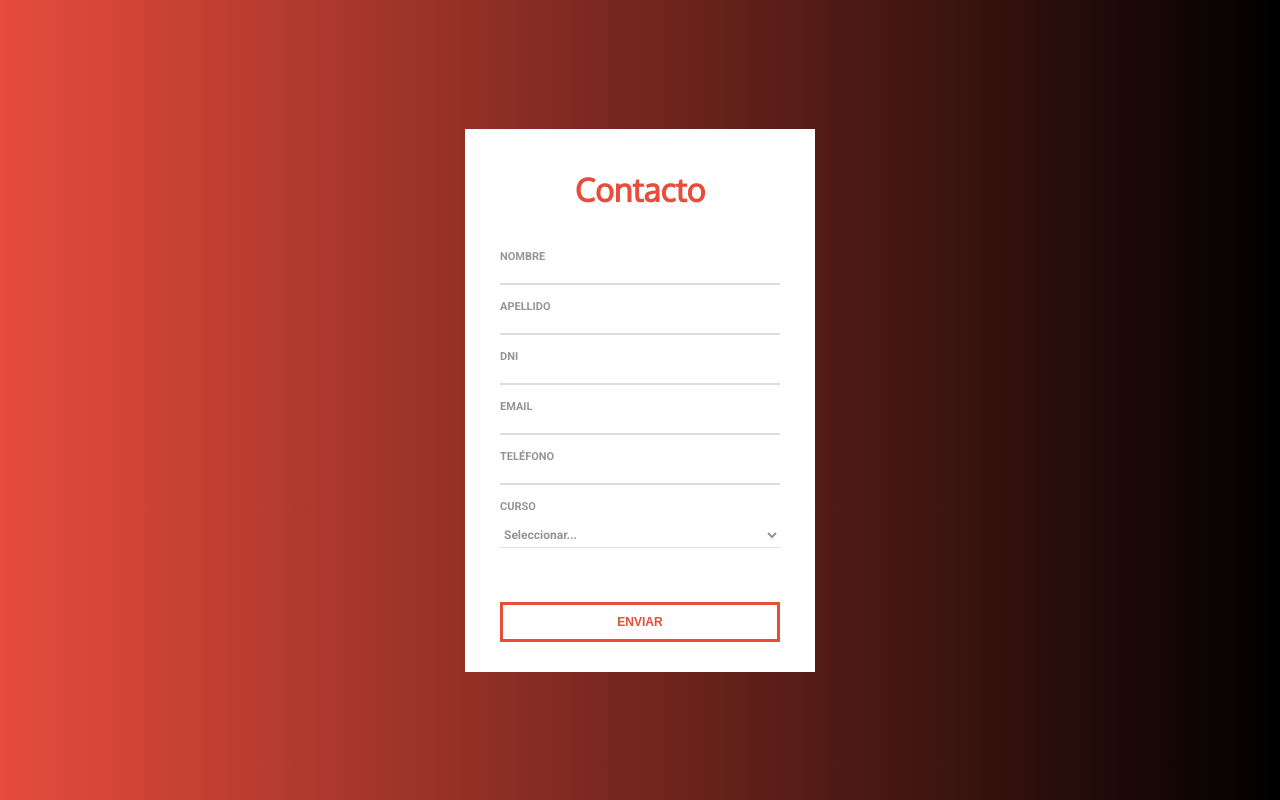
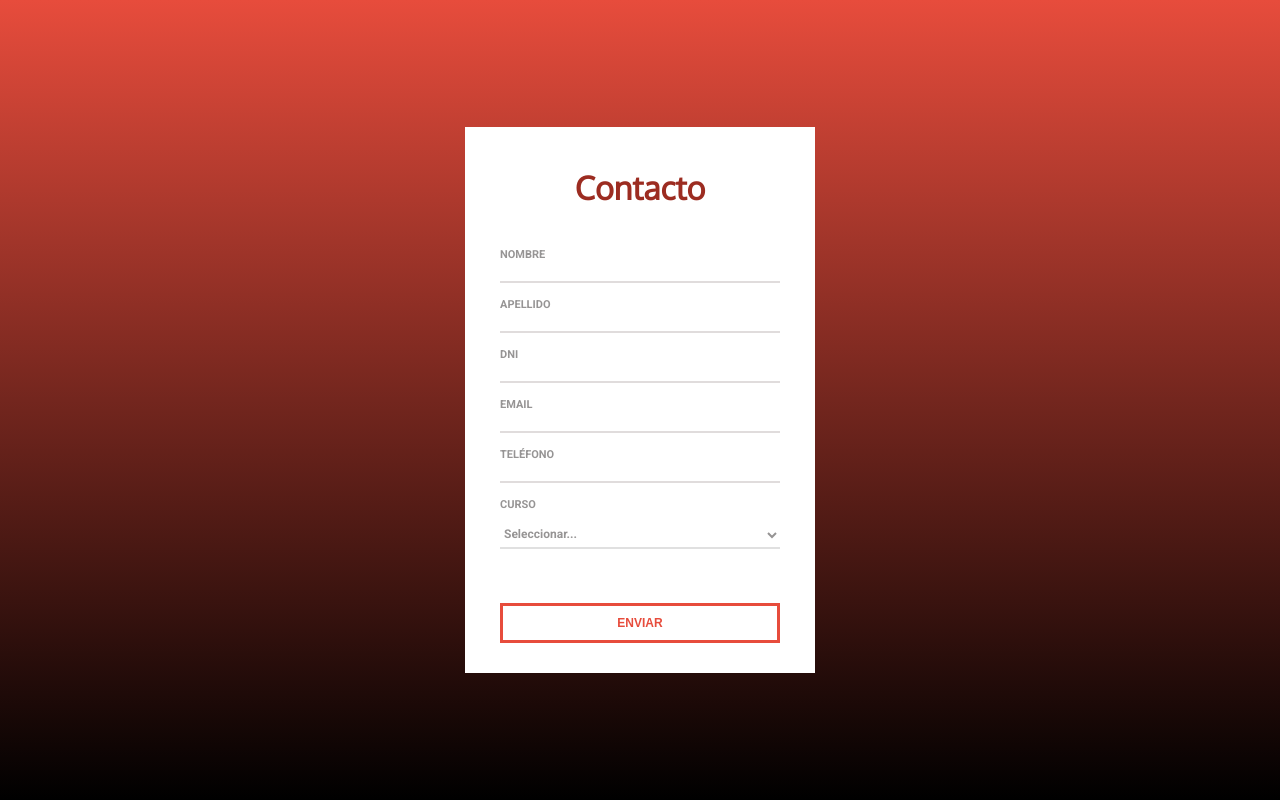
Before and after one commit to iledinich/UTN-Ionic, a plain HTML site: page UNIDAD 1/index.html in a window 1280 px wide. Drawn offline with Linux system fonts and the light colour scheme.

Commit message:
vertical background

```diff
--- a/UNIDAD 1/style.css
+++ b/UNIDAD 1/style.css
@@ -7,8 +7,8 @@ html, body{
 }
 body{
     background: #000000;  /* fallback for old browsers */
-    background: -webkit-linear-gradient(to right, #e74c3c, #000000);  /* Chrome 10-25, Safari 5.1-6 */
-    background: linear-gradient(to right, #e74c3c, #000000); /* W3C, IE 10+/ Edge, Firefox 16+, Chrome 26+, Opera 12+, Safari 7+ */
+    background: -webkit-linear-gradient(to bottom, #e74c3c, #000000);  /* Chrome 10-25, Safari 5.1-6 */
+    background: linear-gradient(to bottom, #e74c3c, #000000); /* W3C, IE 10+/ Edge, Firefox 16+, Chrome 26+, Opera 12+, Safari 7+ */
 
 
     display: flex;
@@ -73,7 +73,7 @@ body{
 h1{
     text-transform:none;
     font-family: 'Oxygen', sans-serif;
-    color: #e74c3c;
+    color: #9c2c21;
 }
 .curso{
     width: 100%;
@@ -85,11 +85,11 @@ select {
     font-family: inherit;
     background-color: transparent;
     width: 100%;
-    padding: 4px 0;
+    padding: 5px 0px;
     font-size: 14px;
     color: rgba(0,0,0, 0.26);
     border: none;
-    border-bottom: 1px solid rgba(0,0,0, 0.12);
+    border-bottom: 2px solid rgba(0,0,0, 0.12);
   }
 
   /* Remove focus */
```
